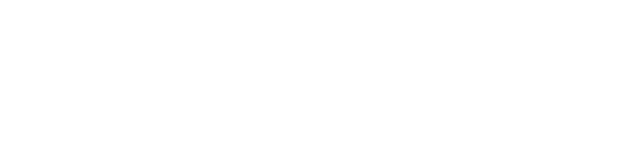
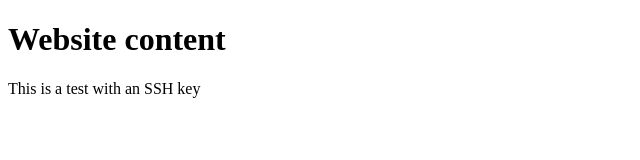
Before and after one commit to e-magda/my-super-website, a plain HTML site: page index.html in a window 1280 px wide. Shown: the whole page, without its empty margins (0-640 px from the left). Drawn offline with Linux system fonts and the light colour scheme.

Commit message:
Added titles

```diff
--- a/index.html
+++ b/index.html
@@ -2,9 +2,10 @@
 <html>
 <head>
   <meta charset="UTF-8">
-  <title>title</title>
+  <title>Super website design</title>
 </head>
 <body>
-
+<h1>Website content</h1>
+<p>This is a test with an SSH key</p>
 </body>
 </html>
```
